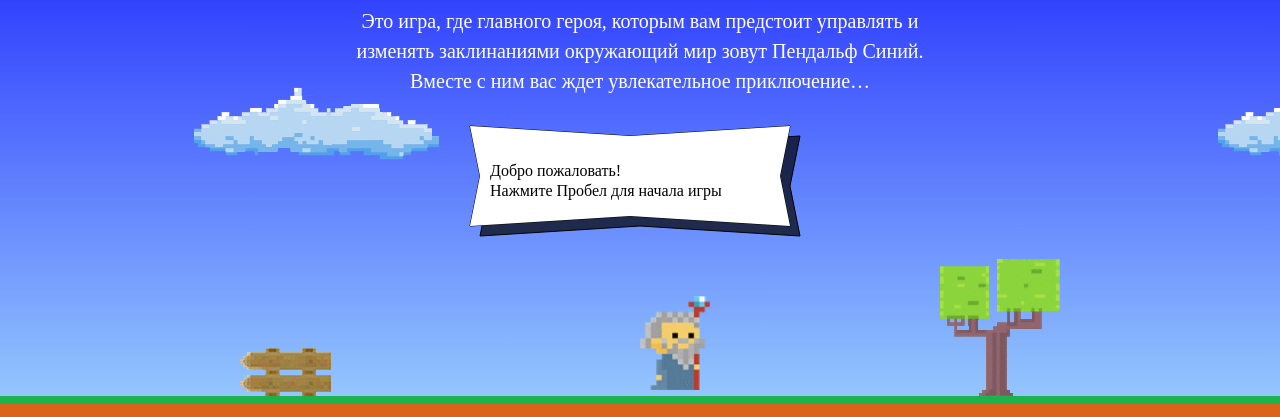
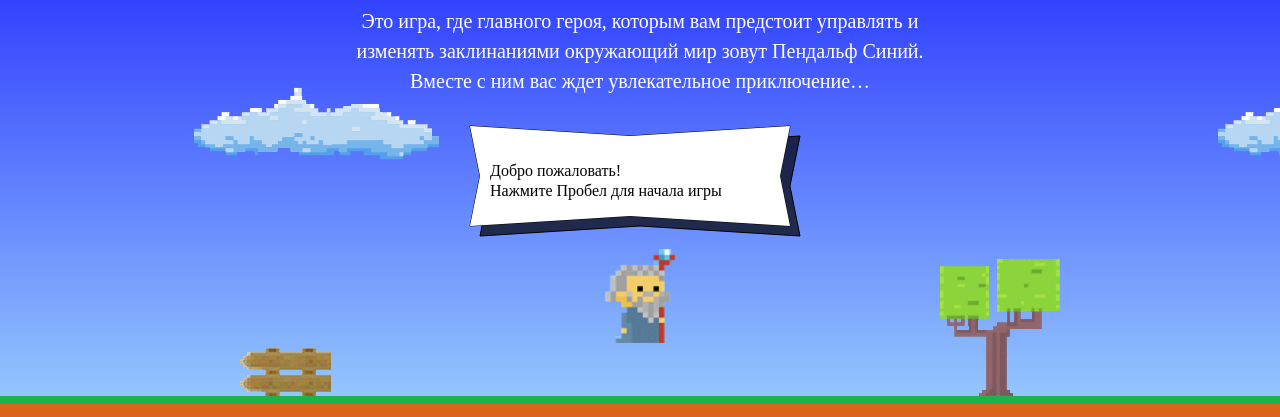
Before and after one commit to natpuot92/152586-code-and-magick, a website: page index.html in a window 1280 px wide. Shown: the part 203-620 px from the top of the page. Drawn offline with Linux system fonts and the light colour scheme; a web font is replaced by a local one.

Commit message:
сдвинул мага на пол ширины/выстоы

```diff
--- a/index.html
+++ b/index.html
@@ -181,11 +181,11 @@
   };
 
   function getWizardX(width) {
-      return width / 2;
+      return (width / 2) - wizardWidth/2;
   };
   function getWizardY(height) {
-    return height * 2/3;
-  }
+    return height * 2/3 - getWizardHeight() / 2;
+  };
   </script>
 <script src="js/game.js"></script>
 
```
